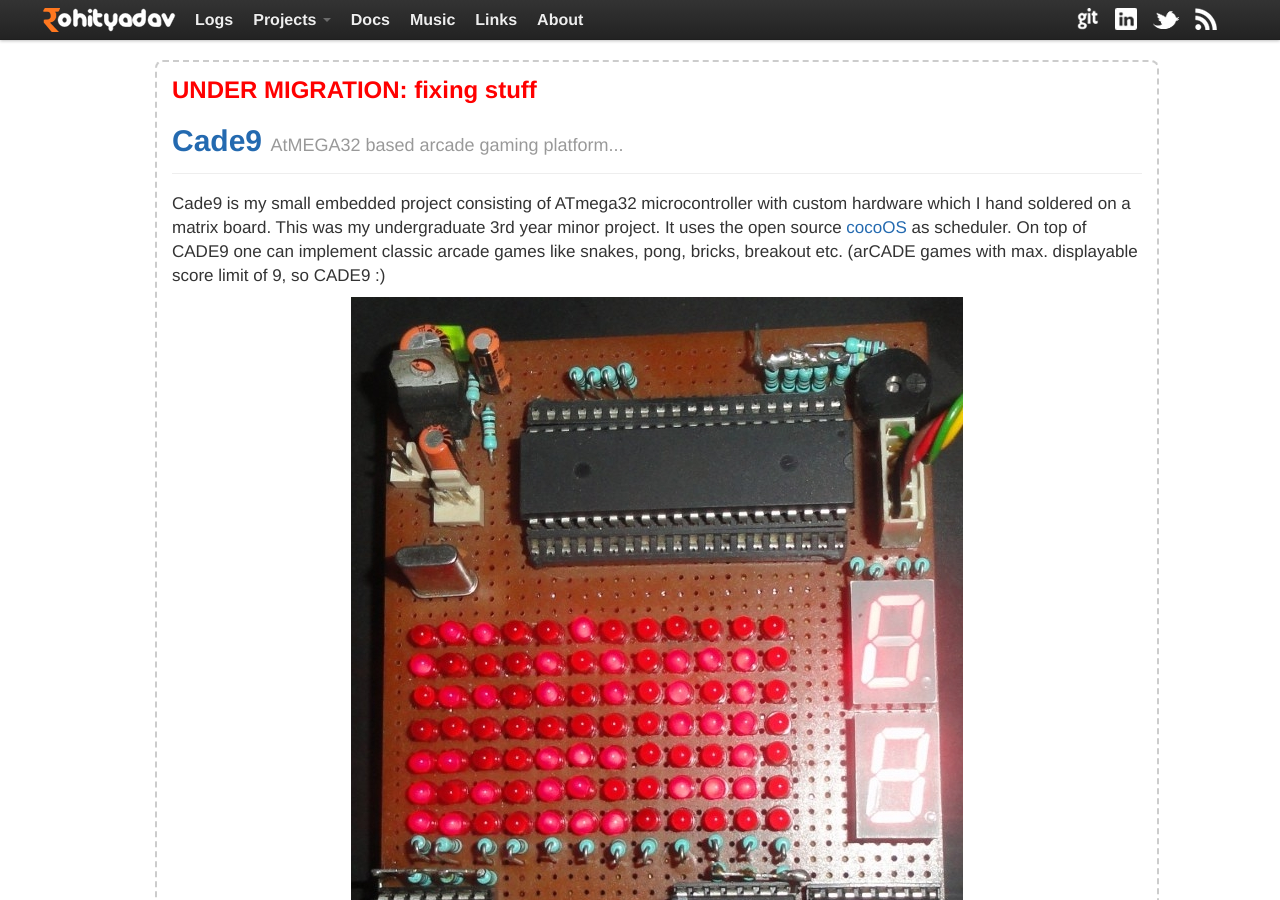
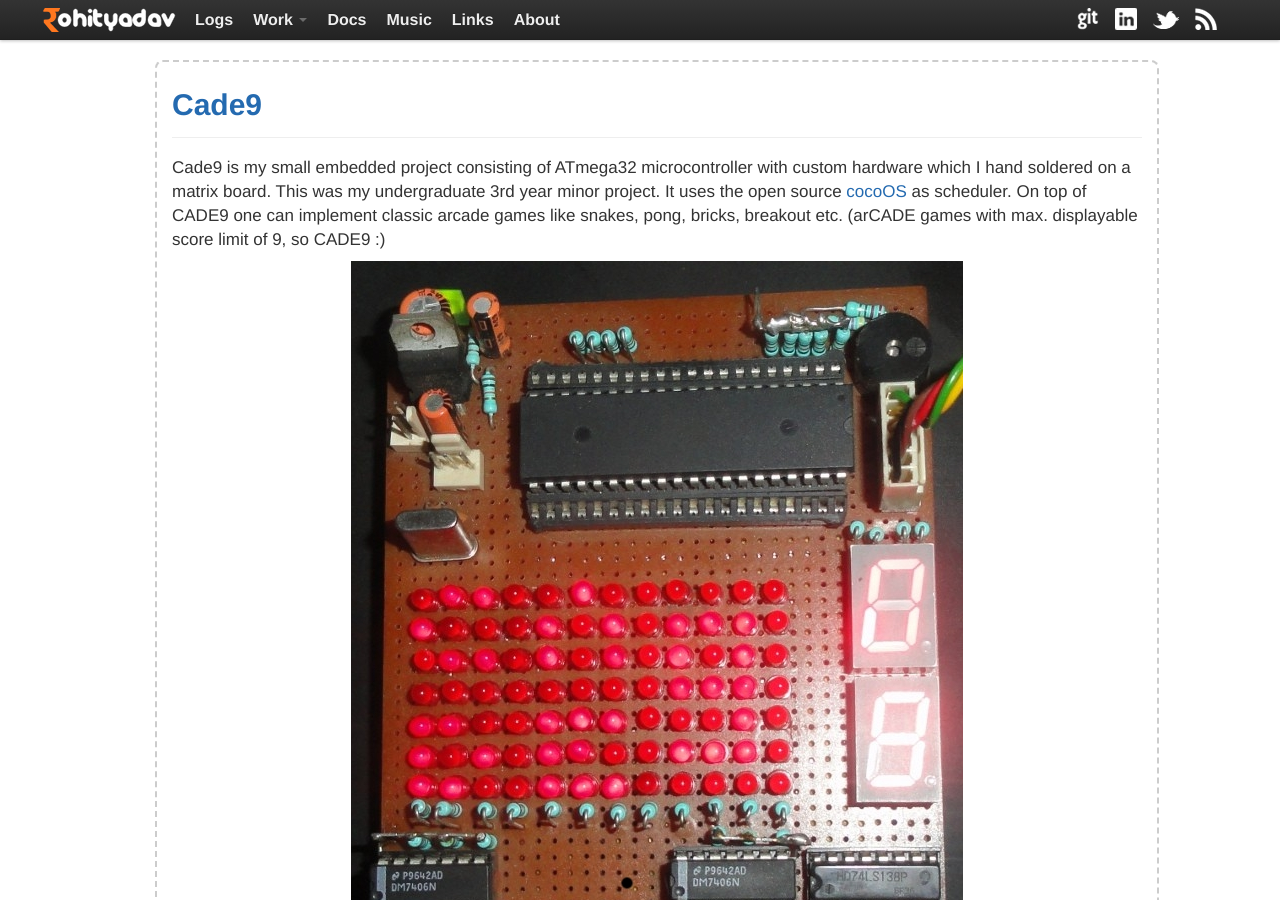
Before and after one commit to rohityadavcloud/rohityadavcloud.github.io, a Jekyll site: the page built from projects/cade9.markdown, in a window 1280 px wide and 900 px high. Built offline with Jekyll 4.4.1, drawn with Linux system fonts in a browser that asks for light colours; Markdown is read by kramdown in place of the engine named in the settings.

Commit message:
fix layout and lnks

```diff
--- a/_layouts/default.html
+++ b/_layouts/default.html
@@ -42,18 +42,16 @@
             <li {% if page.title == "Logs" %}class="active"{% endif %}><a href="/logs"><strong>Logs</strong></a></li>
 
             <li class= "dropdown{% if page.title == "Projects" %} active{% endif %}">
-              <a href="#" class="dropdown-toggle" data-toggle="dropdown"><strong>Projects <b class="caret"></b></strong></a>
+              <a href="#" class="dropdown-toggle" data-toggle="dropdown"><strong>Work <b class="caret"></b></strong></a>
               <ul class="dropdown-menu">
                 <li><a href="/projects">All Projects</a></li>
                 <li class="divider"></li>
-                <li>&nbsp; Selected projects</li>
+                <li>&nbsp; Selected work</li>
                 <li><a href="/projects/tantra">Tantra <span class="label label-important">system</span></a></li>
+                <li><a href="http://trac.videolan.org/vlmc" target="_blank">VLMC <span class="label label-success">opensource</span></a></li>
                 <li><a href="/projects/r2a2">R2A2 <span class="label notice">hardware</span></a></li>
-                <li><a href="/projects/recipes">Recipes <span class="label label-success">webapp</span></a></li>
-                <li><a href="/projects/cmakeqt">CMakeQt <span class="label label-warning">desktop</span></a></li>
-                <li><a href="/projects/vmcontroller">VMController <span class="label label-important">system</span></a></li>
-                <li><a href="/projects/graffiti">Graffiti <span class="label label-warning">desktop</span></a></li>
-                <li><a href="/projects/cade9">Cade9 <span class="label notice">hardware</span></a></li>
+                <li><a href="https://github.com/rohityadav/cmakeqt" target="_blank">CMakeQt <span class="label label-warning">desktop</span></a></li>
+                <li><a href="http://code.google.com/p/vmcontroller/" target="_blank">VMController <span class="label label-important">system</span></a></li>
               </ul>
             </li>
 
--- a/_layouts/project.html
+++ b/_layouts/project.html
@@ -2,9 +2,8 @@
 layout: default
 ---
 
-<h2 style="color: red;">UNDER MIGRATION: fixing stuff</h2>
 <div class="page-header">
-  <h1><a href='{{page.url}}'>{{page.title}}</a> <small>{{page.tagline}}...</small></h1>
+  <h1><a href='{{page.url}}'>{{page.title}}</a></h1>
 </div>
 
 {{ content }}
```
Also changed, not shown: 404.html (+5 -7 lines).
